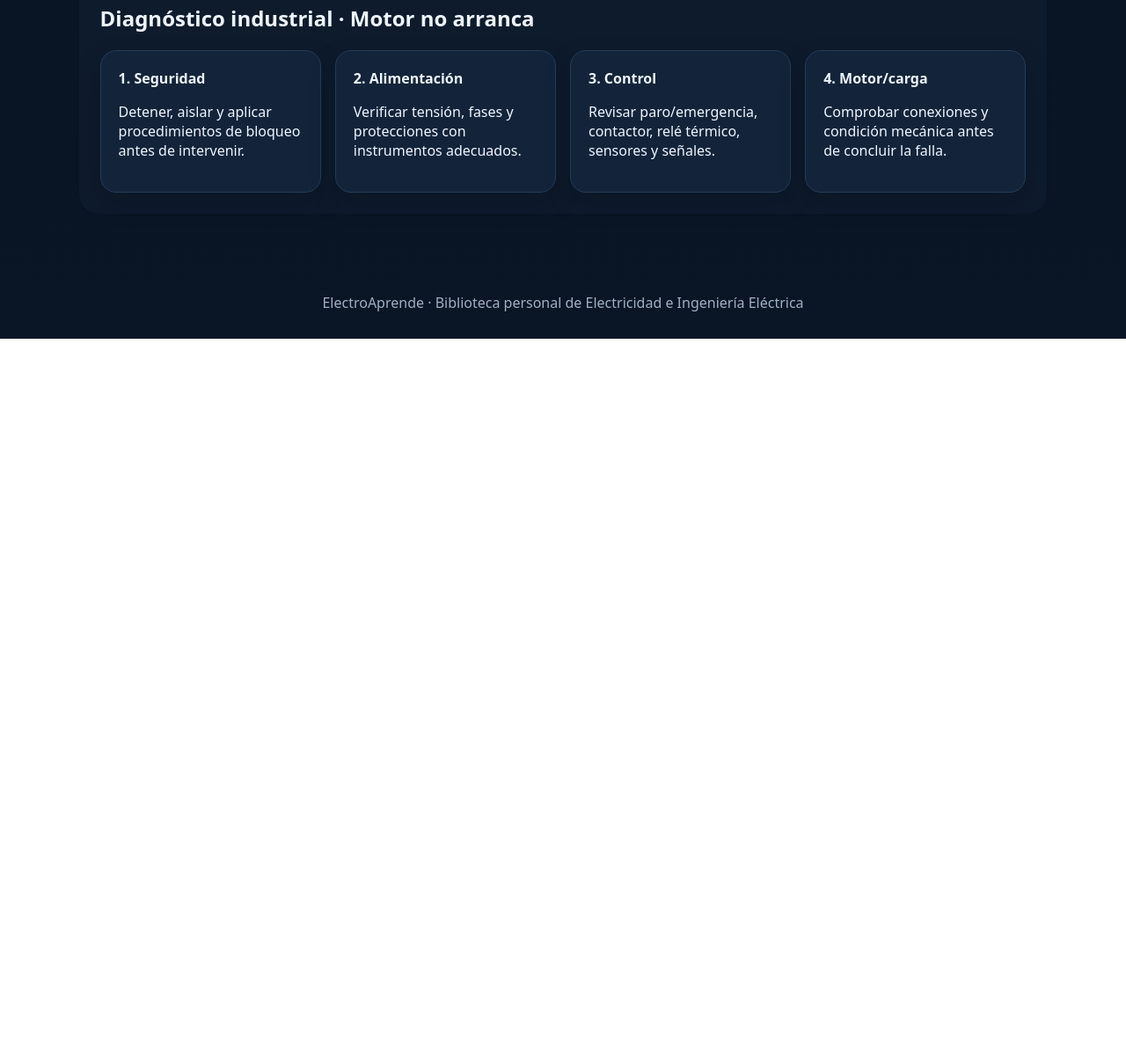
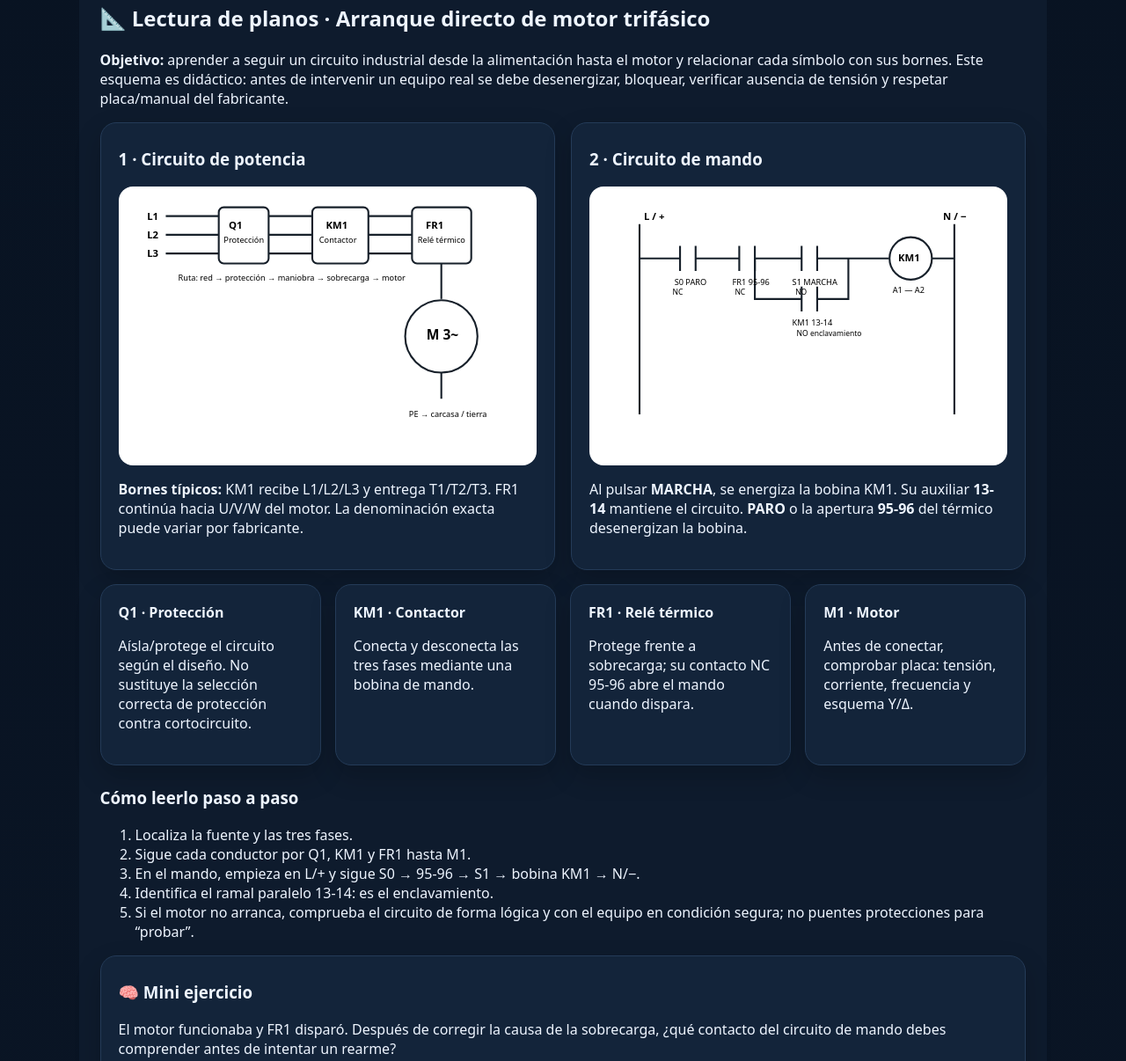
Before and after one commit to JOSESILVA1988/electroaprende, a plain HTML site: page index.html in a window 1280 px wide. Shown: the part 1817-3023 px from the top of the page at 88% size. Before the commit the page ends 2202 px from the top, so only its background shows below. Drawn offline with Linux system fonts and the light colour scheme.

Commit message:
Add lesson on motor control and diagnostics

```diff
--- a/index.html
+++ b/index.html
@@ -11,5 +11,20 @@
 <div class='card'><div class='icon'>📚</div><span class='pill'>Biblioteca</span><h3>Archivos</h3><p>Espacio para tus PDFs, manuales, planos, tareas y apuntes.</p></div></div>
 <section class='lesson'><h2>Lección 1 · ¿Qué es un circuito eléctrico?</h2><div class='two'><div><p>Un circuito necesita una <b>fuente</b> que genere diferencia de potencial, <b>conductores</b> por donde circule la corriente y una <b>carga</b> que utilice la energía.</p><div class='formula'>V = I × R</div><p><b>V</b>: voltios · <b>I</b>: amperios · <b>R</b>: ohmios</p></div><div class='diagram'><div class='circuit'><div class='battery'>+ 🔋 −<br>FUENTE</div><div class='wire'></div><div class='resistor'>💡 CARGA</div><div class='wire'></div><div>↩ CORRIENTE</div></div><p style='text-align:center'>Esquema conceptual de un circuito cerrado</p></div></div></section>
 <section class='lesson'><h2>Calculadora · Ley de Ohm</h2><p>Ingresa voltaje y resistencia para calcular la corriente.</p><div class='two'><div><label>Voltaje (V)</label><input id='v' type='number' value='120'><label>Resistencia (Ω)</label><input id='r' type='number' value='60'><button onclick='calc()'>Calcular corriente</button><div id='out' class='result'></div></div><div class='card'><h3>Ejemplo visual</h3><p>Si aplicamos <b>120 V</b> a una resistencia de <b>60 Ω</b>:</p><div class='formula'>I = 120 / 60 = 2 A</div><p>La corriente que circula es de <b>2 amperios</b>.</p></div></div></section>
+
+<section class='lesson' id='planos'><h2>📐 Lectura de planos · Arranque directo de motor trifásico</h2><p><b>Objetivo:</b> aprender a seguir un circuito industrial desde la alimentación hasta el motor y relacionar cada símbolo con sus bornes. Este esquema es didáctico: antes de intervenir un equipo real se debe desenergizar, bloquear, verificar ausencia de tensión y respetar placa/manual del fabricante.</p>
+<div class='two'>
+<div class='card'><h3>1 · Circuito de potencia</h3><div class='diagram'><svg viewBox='0 0 620 390' width='100%' role='img' aria-label='Diagrama didáctico de potencia para motor trifásico'>
+<text x='20' y='28' font-weight='700'>L1</text><text x='20' y='58' font-weight='700'>L2</text><text x='20' y='88' font-weight='700'>L3</text>
+<g stroke='#17202a' stroke-width='3' fill='none'><path d='M50 22H135 M50 52H135 M50 82H135'/><rect x='135' y='8' width='80' height='90' rx='8'/><path d='M215 22H285 M215 52H285 M215 82H285'/><rect x='285' y='8' width='90' height='90' rx='8'/><path d='M375 22H445 M375 52H445 M375 82H445'/><rect x='445' y='8' width='95' height='90' rx='8'/><path d='M492 98V155'/><circle cx='492' cy='215' r='58'/><path d='M492 273V315'/></g>
+<text x='151' y='42' font-weight='700'>Q1</text><text x='143' y='65' font-size='13'>Protección</text><text x='307' y='42' font-weight='700'>KM1</text><text x='296' y='65' font-size='13'>Contactor</text><text x='467' y='42' font-weight='700'>FR1</text><text x='454' y='65' font-size='13'>Relé térmico</text><text x='468' y='220' font-weight='700' font-size='22'>M 3~</text><text x='440' y='345' font-size='13'>PE → carcasa / tierra</text>
+<text x='70' y='125' font-size='13'>Ruta: red → protección → maniobra → sobrecarga → motor</text></svg></div><p><b>Bornes típicos:</b> KM1 recibe L1/L2/L3 y entrega T1/T2/T3. FR1 continúa hacia U/V/W del motor. La denominación exacta puede variar por fabricante.</p></div>
+<div class='card'><h3>2 · Circuito de mando</h3><div class='diagram'><svg viewBox='0 0 620 390' width='100%' role='img' aria-label='Diagrama didáctico de mando con paro marcha y enclavamiento'>
+<g stroke='#17202a' stroke-width='3' fill='none'><path d='M55 35V340 M560 35V340'/><path d='M55 90H120'/><path d='M120 70V110 M145 70V110'/><path d='M145 90H215'/><path d='M215 70V110 M240 70V110'/><path d='M240 90H315'/><path d='M315 70V110 M340 70V110'/><path d='M340 90H455'/><circle cx='490' cy='90' r='34'/><path d='M524 90H560'/><path d='M240 90V155H315'/><path d='M315 135V175 M340 135V175'/><path d='M340 155H390V90'/></g>
+<text x='62' y='28' font-weight='700'>L / +</text><text x='542' y='28' font-weight='700'>N / −</text><text x='111' y='132' font-size='13'>S0 PARO</text><text x='108' y='148' font-size='12'>NC</text><text x='204' y='132' font-size='13'>FR1 95-96</text><text x='208' y='148' font-size='12'>NC</text><text x='300' y='132' font-size='13'>S1 MARCHA</text><text x='305' y='148' font-size='12'>NO</text><text x='300' y='198' font-size='13'>KM1 13-14</text><text x='307' y='214' font-size='12'>NO enclavamiento</text><text x='470' y='95' font-weight='700'>KM1</text><text x='461' y='145' font-size='13'>A1 — A2</text></svg></div><p>Al pulsar <b>MARCHA</b>, se energiza la bobina KM1. Su auxiliar <b>13-14</b> mantiene el circuito. <b>PARO</b> o la apertura <b>95-96</b> del térmico desenergizan la bobina.</p></div></div>
+<div class='grid' style='margin-top:16px'><div class='card'><b>Q1 · Protección</b><p>Aísla/protege el circuito según el diseño. No sustituye la selección correcta de protección contra cortocircuito.</p></div><div class='card'><b>KM1 · Contactor</b><p>Conecta y desconecta las tres fases mediante una bobina de mando.</p></div><div class='card'><b>FR1 · Relé térmico</b><p>Protege frente a sobrecarga; su contacto NC 95-96 abre el mando cuando dispara.</p></div><div class='card'><b>M1 · Motor</b><p>Antes de conectar, comprobar placa: tensión, corriente, frecuencia y esquema Y/Δ.</p></div></div>
+<h3 style='margin-top:24px'>Cómo leerlo paso a paso</h3><ol><li>Localiza la fuente y las tres fases.</li><li>Sigue cada conductor por Q1, KM1 y FR1 hasta M1.</li><li>En el mando, empieza en L/+ y sigue S0 → 95-96 → S1 → bobina KM1 → N/−.</li><li>Identifica el ramal paralelo 13-14: es el enclavamiento.</li><li>Si el motor no arranca, comprueba el circuito de forma lógica y con el equipo en condición segura; no puentes protecciones para “probar”.</li></ol>
+<div class='card'><h3>🧠 Mini ejercicio</h3><p>El motor funcionaba y FR1 disparó. Después de corregir la causa de la sobrecarga, ¿qué contacto del circuito de mando debes comprender antes de intentar un rearme?</p><button onclick="document.getElementById('quiz1').textContent='Respuesta: 95-96. Es el contacto normalmente cerrado del relé térmico que abre el circuito de la bobina cuando FR1 dispara.'">Ver respuesta</button><div id='quiz1' class='result'></div></div>
+</section>
 <section class='lesson'><h2>Diagnóstico industrial · Motor no arranca</h2><div class='grid'><div class='card'><b>1. Seguridad</b><p>Detener, aislar y aplicar procedimientos de bloqueo antes de intervenir.</p></div><div class='card'><b>2. Alimentación</b><p>Verificar tensión, fases y protecciones con instrumentos adecuados.</p></div><div class='card'><b>3. Control</b><p>Revisar paro/emergencia, contactor, relé térmico, sensores y señales.</p></div><div class='card'><b>4. Motor/carga</b><p>Comprobar conexiones y condición mecánica antes de concluir la falla.</p></div></div></section>
 </main><footer>ElectroAprende · Biblioteca personal de Electricidad e Ingeniería Eléctrica</footer><script>function calc(){const v=+document.getElementById('v').value,r=+document.getElementById('r').value;document.getElementById('out').textContent=r>0?`Corriente = ${(v/r).toFixed(2)} A`:'La resistencia debe ser mayor que 0';}</script></body></html>
```
